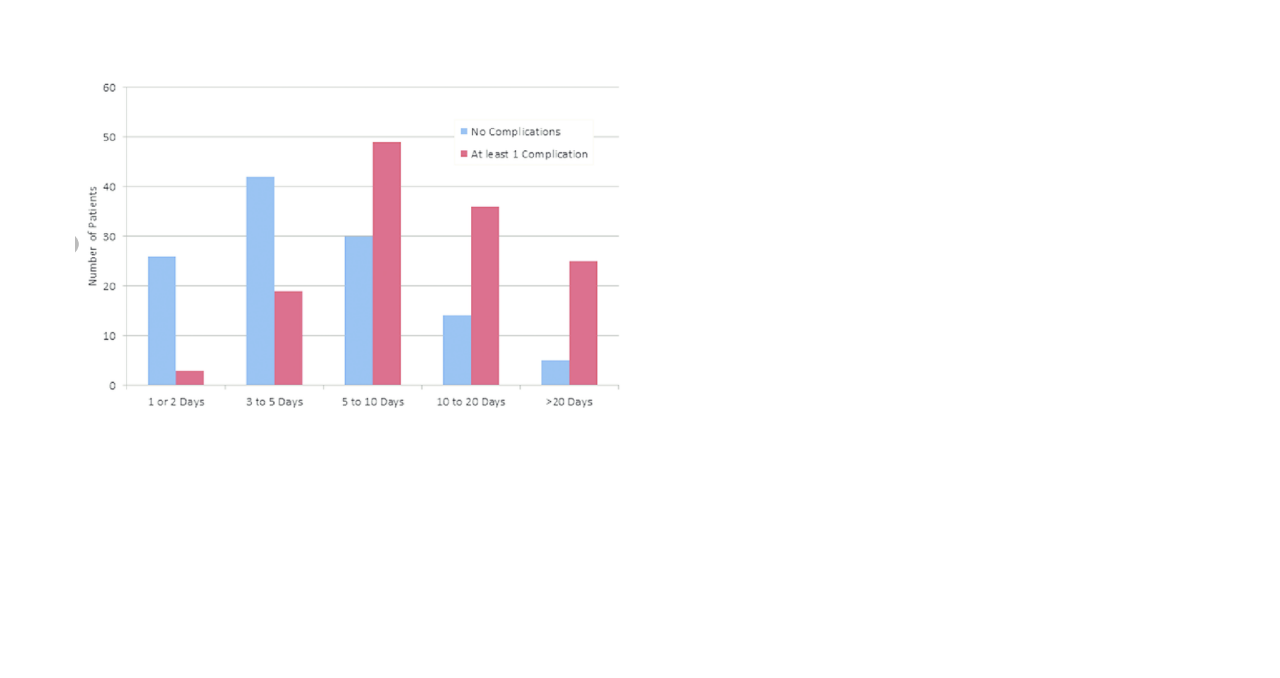
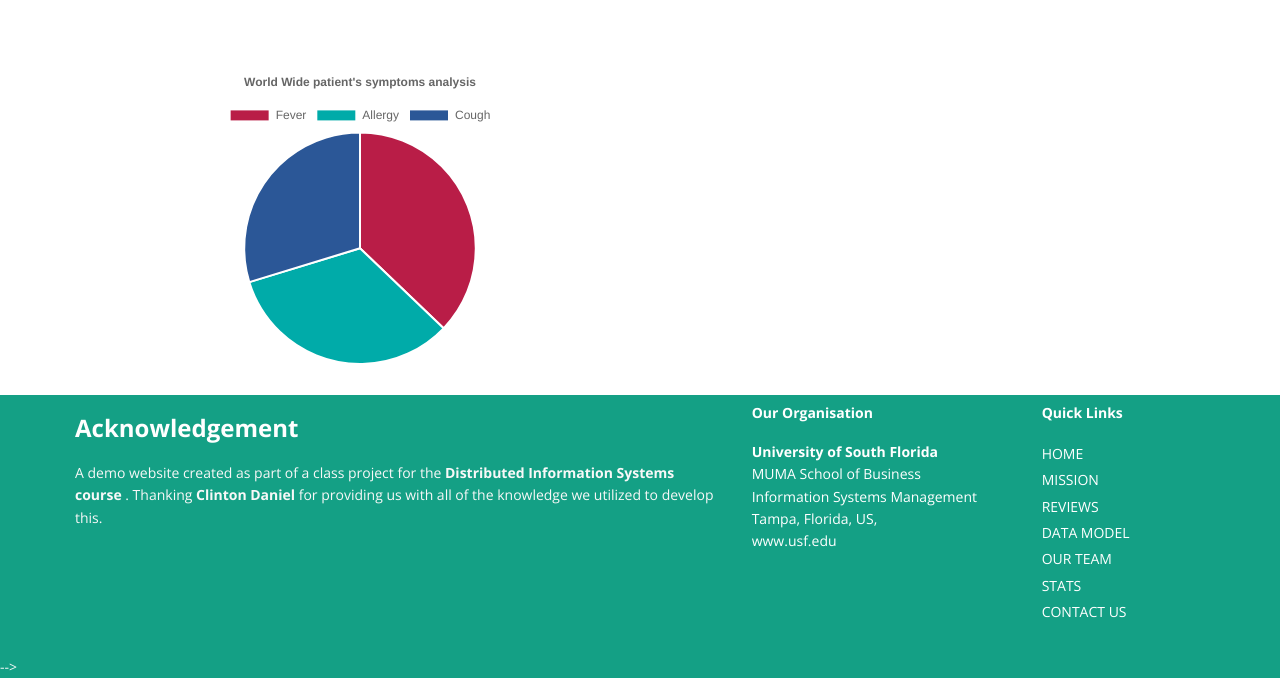
Before and after one commit to shivanvithaN/group5, a plain HTML site: page stats.html in a window 1280 px wide. Shown: the part 247-925 px from the top of the page. Before the commit the page ends 800 px from the top, so only its background shows below. Drawn offline with nearby package versions, Linux system fonts and the light colour scheme.

Commit message:
made changes

```diff
--- a/stats.html
+++ b/stats.html
@@ -1,5 +1,6 @@
 <!DOCTYPE html>
 <html lang="en">
+
 <head>
     <meta charset="utf-8">
     <title>Above Multi-purpose Free Bootstrap Responsive Template</title>
@@ -12,6 +13,7 @@
     <link href="css/jcarousel.css" rel="stylesheet" />
     <link href="css/flexslider.css" rel="stylesheet" />
     <link href="css/style.css" rel="stylesheet" />
+    <script src="https://cdnjs.cloudflare.com/ajax/libs/Chart.js/2.9.4/Chart.js"></script>
 
     <header>
         <div class="navbar navbar-default navbar-static-top">
@@ -29,10 +31,10 @@
                     <ul class="nav navbar-nav">
 
                         <li><a href="index.html">Home</a></li>
-						<li class="active"><a href="mission.html">MISSION</a></li>
+                        <li class="active"><a href="mission.html">MISSION</a></li>
                         <li><a href="reviews.html">REVIEWS</a></li>
                         <li><a href="datamodel.html">DATA MODEL</a></li>
-						<li><a href="ourteam.html">OUR TEAM</a></li>
+                        <li><a href="ourteam.html">OUR TEAM</a></li>
                         <li class="active"><a href="stats.html">STATS</a></li>
                         <li><a href="contact.html">CONTACT US</a></li>
                         <!-- <li><a href="contact.html">Contact</a></li> -->
@@ -46,7 +48,7 @@
         <div class="container">
             <div class="row">
                 <div class="col-lg-12">
-                    <h2 class="pageTitle">////////////////////////                          GRAPHICAL REPRESENTATION OF PATIENTS</h2>
+                    <h2 class="pageTitle">//////////////////////// GRAPHICAL REPRESENTATION OF PATIENTS</h2>
                 </div>
             </div>
         </div>
@@ -59,13 +61,109 @@
                 <div class="row">
                     <div class="col-md-12">
                         <div class="about-logo">
-                                         </div>
+                        </div>
 
                     </div>
                 </div>
                 <br>
                 <div class="row">
-                    <div class="col-md-6">
-                        <img src="img/graph.PNG" alt="">
-                        <div class="space"></div>
-                    </div>
+
+                    <canvas id="myChart" style="width:100%;max-width:600px"></canvas>
+
+                    <script>
+                        var xValues = ["Fever", "Allergy", "Cough"];
+                        var yValues = [55, 49, 44];
+                        var barColors = [
+                            "#b91d47",
+                            "#00aba9",
+                            "#2b5797"
+                        ];
+
+                        new Chart("myChart", {
+                            type: "pie",
+                            data: {
+                                labels: xValues,
+                                datasets: [{
+                                    backgroundColor: barColors,
+                                    data: yValues
+                                }]
+                            },
+                            options: {
+                                title: {
+                                    display: true,
+                                    text: "World Wide patient's symptoms analysis"
+                                }
+                            }
+                        });
+                    </script>
+
+
+</head>
+
+</html>
+
+</div>
+</section>
+<footer>
+    <div class="container">
+        <div class="row">
+            <div class="col-lg-7">
+                <h3 class="white-text">Acknowledgement</h3>
+                <p class="grey-text text-lighten-10s">
+                    A demo website created as part of a class project for the <b>Distributed Information Systems course
+                    </b>.
+                    Thanking <b>Clinton Daniel</b> for providing us with all of the knowledge we utilized to develop
+                    this.
+                </p>
+            </div>
+            <div class="col-lg-3">
+                <div class="widget">
+                    <h5 class="widgetheading">Our Organisation</h5>
+                    <address>
+                        <strong>University of South Florida</strong><br>
+                        MUMA School of Business<br>
+                        Information Systems Management<br>
+                        Tampa, Florida, US,<br>
+                        <a href="https://www.usf.edu/">www.usf.edu</a>
+                    </address>
+
+                </div>
+            </div>
+            <div class="col-lg-2">
+                <div class="widget">
+                    <h5 class="widgetheading">Quick Links</h5>
+                    <ul class="link-list">
+                        <li><a href="index.html">HOME</a></li>
+                        <li><a href="mission.html">MISSION</a></li>
+                        <li><a href="reviews.html">REVIEWS</a></li>
+                        <li><a href="datamodel.html">DATA MODEL</a></li>
+                        <li><a href="ourteam.html">OUR TEAM</a></li>
+                        <li><a href="stats.html">STATS</a></li>
+                        <li><a href="contact.html">CONTACT US</a></li>
+                    </ul>
+                </div>
+            </div>
+        </div>
+    </div>
+
+    </div> -->
+</footer>
+</div>
+<a href="#" class="scrollup"><i class="fa fa-angle-up active"></i></a>
+<!-- javascript
+        ================================================== -->
+<!-- Placed at the end of the document so the pages lod faster -->
+<script src="js/jquery.js"></script>
+<script src="js/jquery.easing.1.3.js"></script>
+<script src="js/bootstrap.min.js"></script>
+<script src="js/jquery.fancybox.pack.js"></script>
+<script src="js/jquery.fancybox-media.js"></script>
+<script src="js/datamodel/jquery.quicksand.js"></script>
+<script src="js/datamodel/setting.js"></script>
+<script src="js/jquery.flexslider.js"></script>
+<script src="js/animate.js"></script>
+<script src="js/custom.js"></script>
+<script src="js/owl-carousel/owl.carousel.js"></script>
+</body>
+
+</html>
```
Also changed, not shown: cough.html (+6 -0 lines), datamodel.html (+124 -0 lines), img/ERD.jpeg (added).
